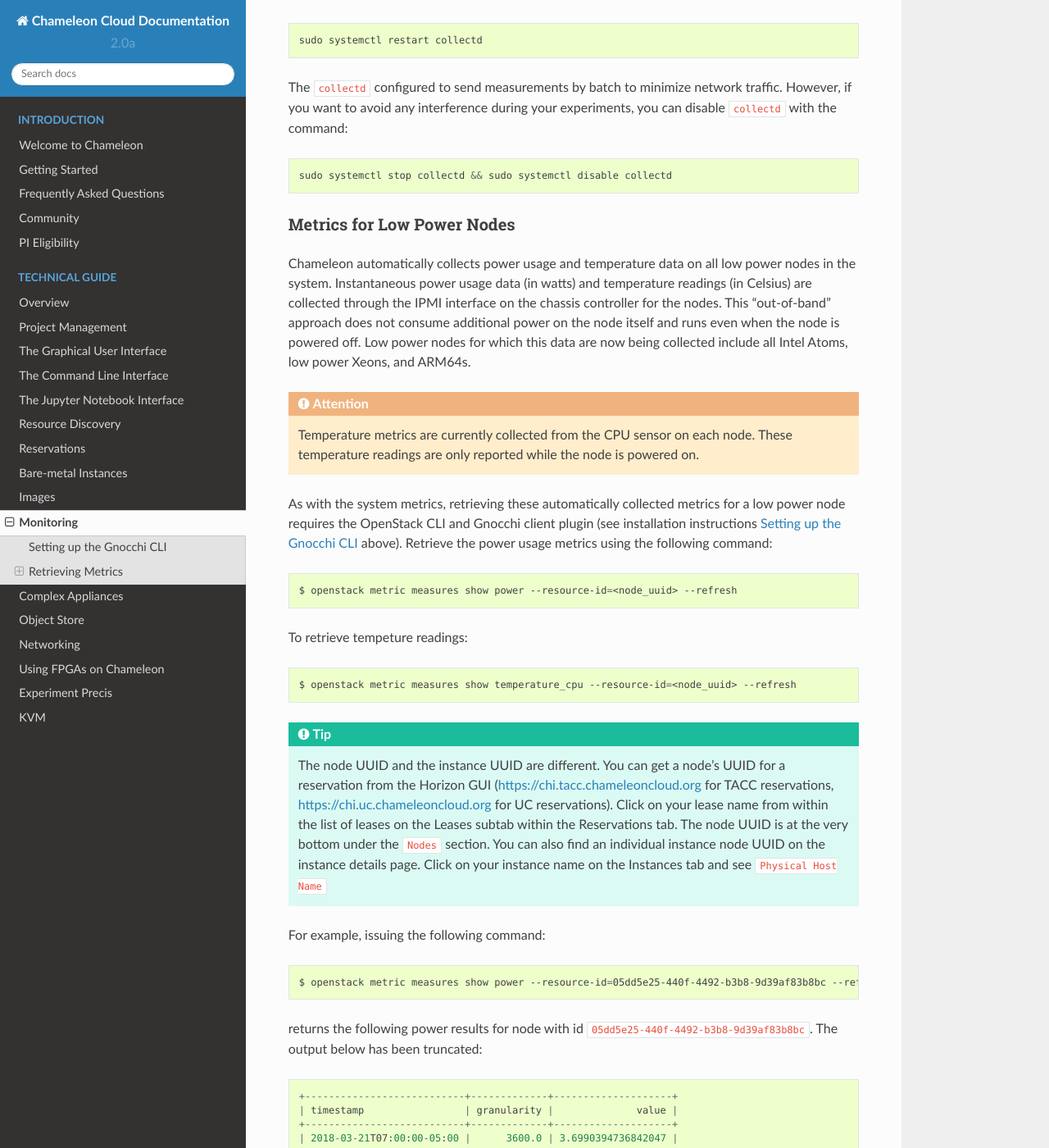
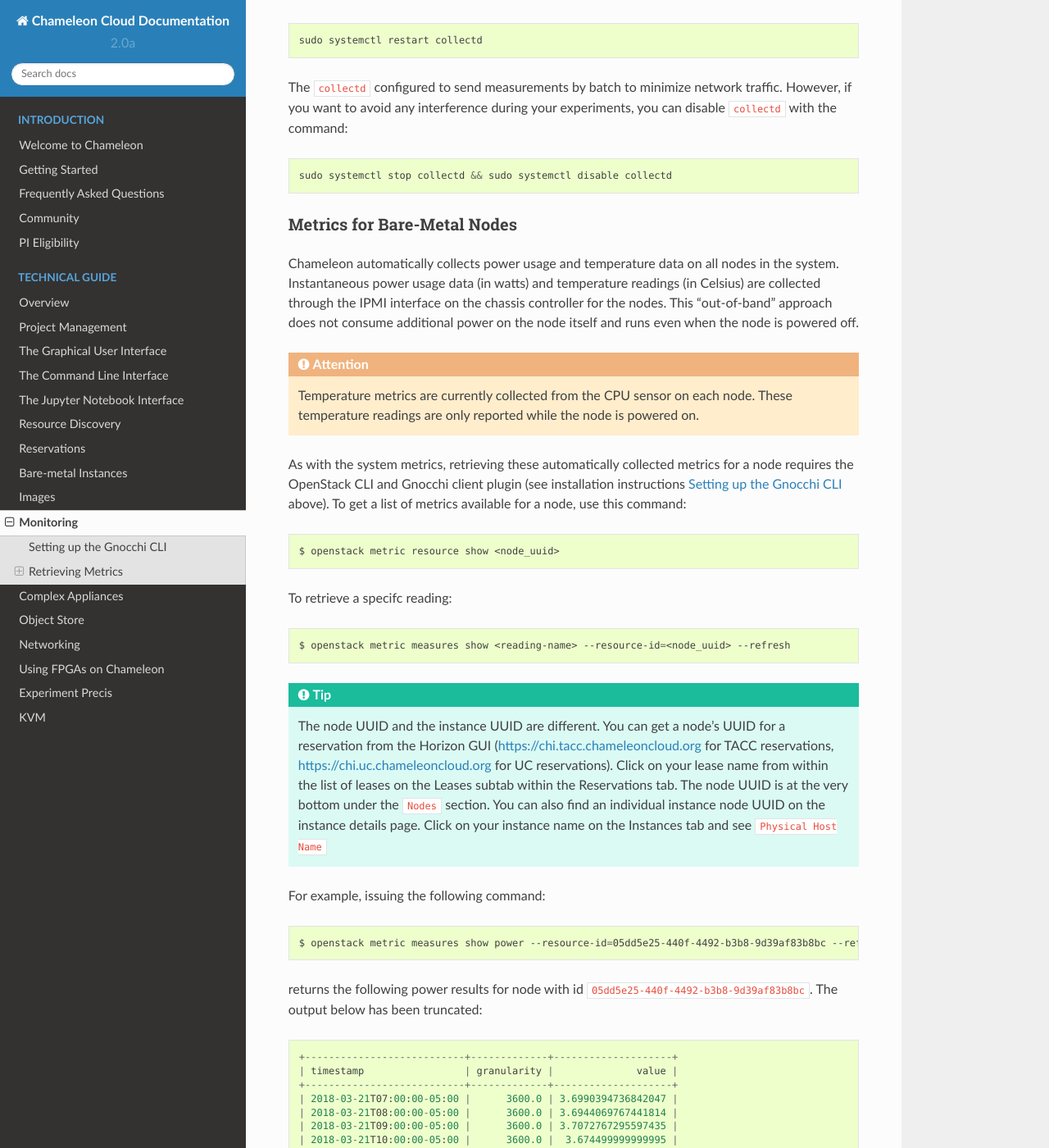
Before and after one commit to ChameleonCloud/docs, a Sphinx documentation site: the page built from source/technical/metrics.rst, in a window 1280 px wide and 1400 px high, scrolled down 3830 px. Shown: the whole window at 82% size. Built offline with Sphinx 7.4.7 and the Read the Docs theme 2.0.0, drawn with Linux system fonts in a browser that asks for light colours.

Commit message:
Revised text about metrics collected by chameleon to include all bare-metal nodes

```diff
--- a/source/technical/metrics.rst
+++ b/source/technical/metrics.rst
@@ -182,25 +182,25 @@ The ``collectd`` configured to send measurements by batch to minimize network tr
    sudo systemctl stop collectd && sudo systemctl disable collectd
 
 _____________________________________________
-Metrics for Low Power Nodes
+Metrics for Bare-Metal Nodes
 _____________________________________________
 
-Chameleon automatically collects power usage and temperature data on all low power nodes in the system. Instantaneous power usage data (in watts) and temperature readings (in Celsius) are collected through the IPMI interface on the chassis controller for the nodes. This “out-of-band” approach does not consume additional power on the node itself and runs even when the node is powered off.  Low power nodes for which this data are now being collected include all Intel Atoms, low power Xeons, and ARM64s.
+Chameleon automatically collects power usage and temperature data on all nodes in the system. Instantaneous power usage data (in watts) and temperature readings (in Celsius) are collected through the IPMI interface on the chassis controller for the nodes. This “out-of-band” approach does not consume additional power on the node itself and runs even when the node is powered off.
 
 .. attention::
     Temperature metrics are currently collected from the CPU sensor on each node. These temperature readings are only reported while the node is powered on.
 
-As with the system metrics, retrieving these automatically collected metrics for a low power node requires the OpenStack CLI and Gnocchi client plugin (see installation instructions `Setting up the Gnocchi CLI`_ above). Retrieve the power usage metrics using the following command:
+As with the system metrics, retrieving these automatically collected metrics for a node requires the OpenStack CLI and Gnocchi client plugin (see installation instructions `Setting up the Gnocchi CLI`_ above). To get a list of metrics available for a node, use this command:
 
 .. code-block:: bash
 
-   $ openstack metric measures show power --resource-id=<node_uuid> --refresh
+   $ openstack metric resource show <node_uuid>
 
-To retrieve tempeture readings:
+To retrieve a specifc reading:
 
 .. code-block:: bash
 
-   $ openstack metric measures show temperature_cpu --resource-id=<node_uuid> --refresh
+   $ openstack metric measures show <reading-name> --resource-id=<node_uuid> --refresh
 
 .. tip::
    The node UUID and the instance UUID are different. You can get a node's UUID for a reservation from the Horizon GUI (https://chi.tacc.chameleoncloud.org for TACC reservations, https://chi.uc.chameleoncloud.org for UC reservations).  Click on your lease name from within the list of leases on the Leases subtab within the Reservations tab. The node UUID is at the very bottom under the ``Nodes`` section.  You can also find an individual instance node UUID on the instance details page.  Click on your instance name on the Instances tab and see ``Physical Host Name``
@@ -265,7 +265,6 @@ returns:
     | 2018-11-27T02:50:00-06:00 |       300.0 |          56.0 |
     | 2018-11-27T02:55:00-06:00 |       300.0 |          56.0 |
     +---------------------------+-------------+---------------+
-
 _________________________________________________________
 Energy and Power Consumption Measurement with ``etrace2``
 _________________________________________________________
```
